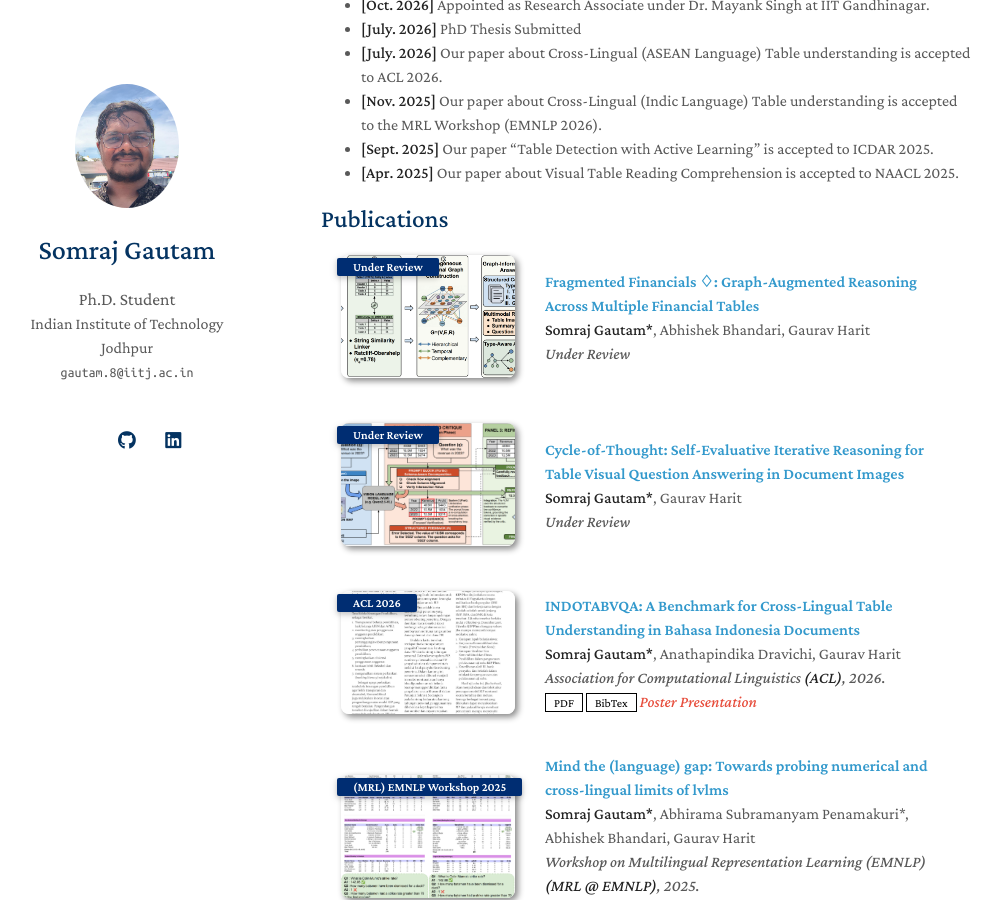
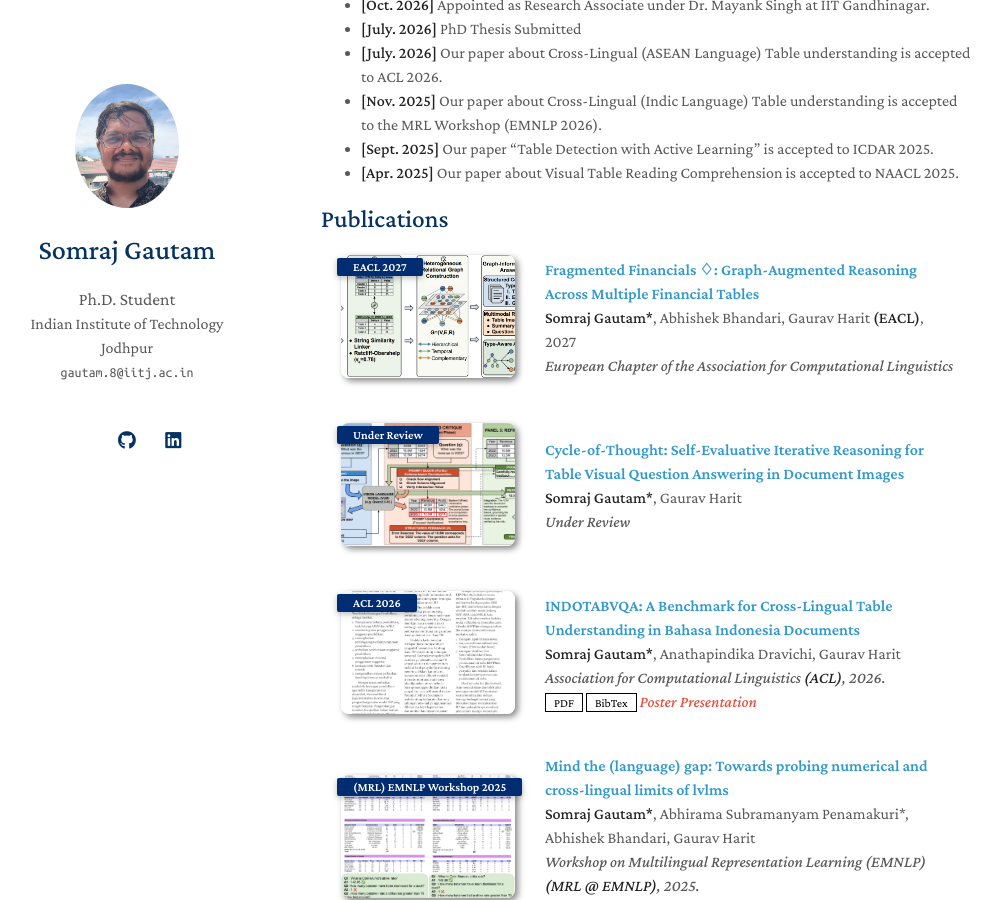
Before and after one commit to somrajgautam/somrajgautam.github.io, a Jekyll site: the page built from index.md, in a window 1280 px wide and 900 px high, scrolled down 457 px. Shown: the whole window, without its empty margins (149-1150 px from the left). Built offline with Jekyll 4.4.1, drawn with Linux system fonts in a browser that asks for light colours; a style sheet for code colours, icons or effects is not loaded; our own code applies the rules of GitHub Pages for plain Markdown files.

Commit message:
Update publications.yml

```diff
--- a/_data/publications.yml
+++ b/_data/publications.yml
@@ -1,8 +1,8 @@
 main:
   - title: "Fragmented Financials ♢: Graph-Augmented Reasoning Across Multiple Financial Tables"
-    authors: <strong>Somraj Gautam*</strong>, Abhishek Bhandari, Gaurav Harit
-    conference_short: Under Review
-    conference: Under Review
+    authors: <strong>Somraj Gautam*</strong>, Abhishek Bhandari, Gaurav Harit <strong>(EACL)</strong>, 2027
+    conference_short: EACL 2027
+    conference: European Chapter of the Association for Computational Linguistics
     pdf: null
     bibtex: null
     image: ./assets/img/fragment.png
```
